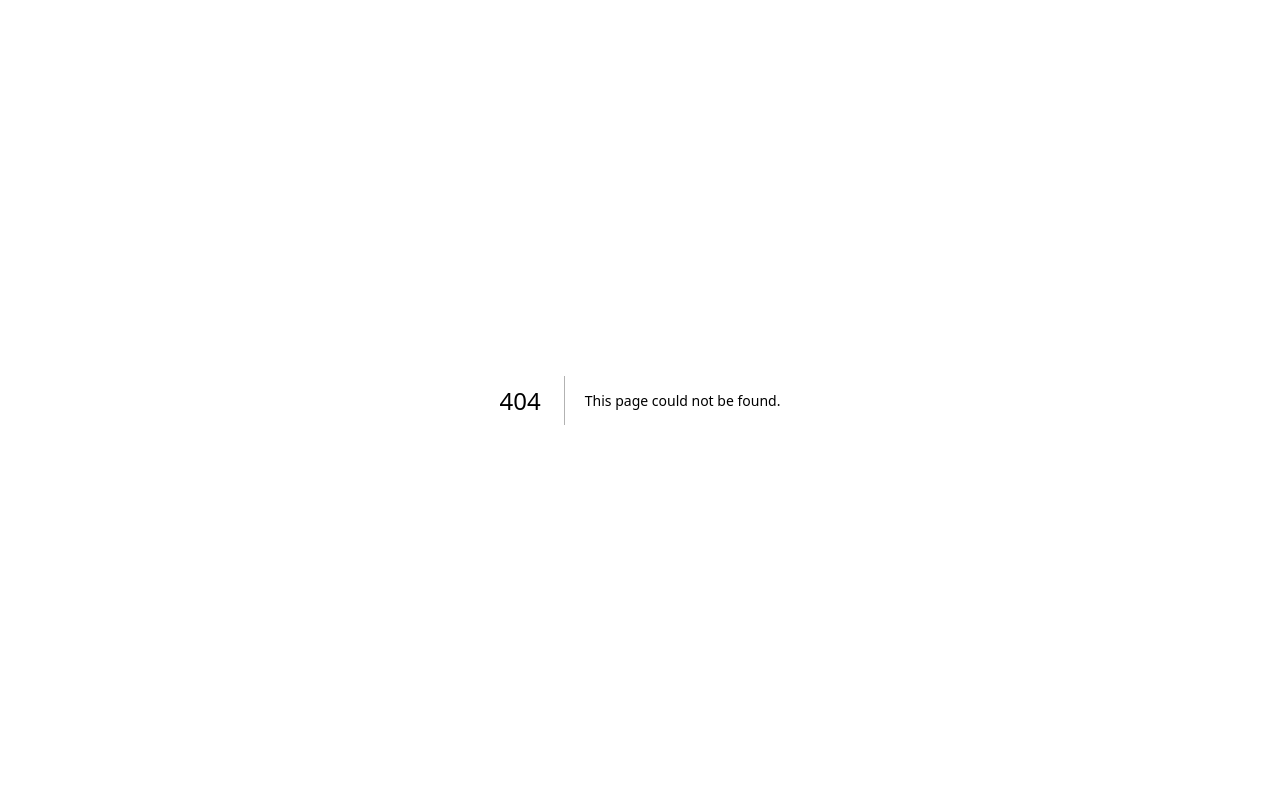
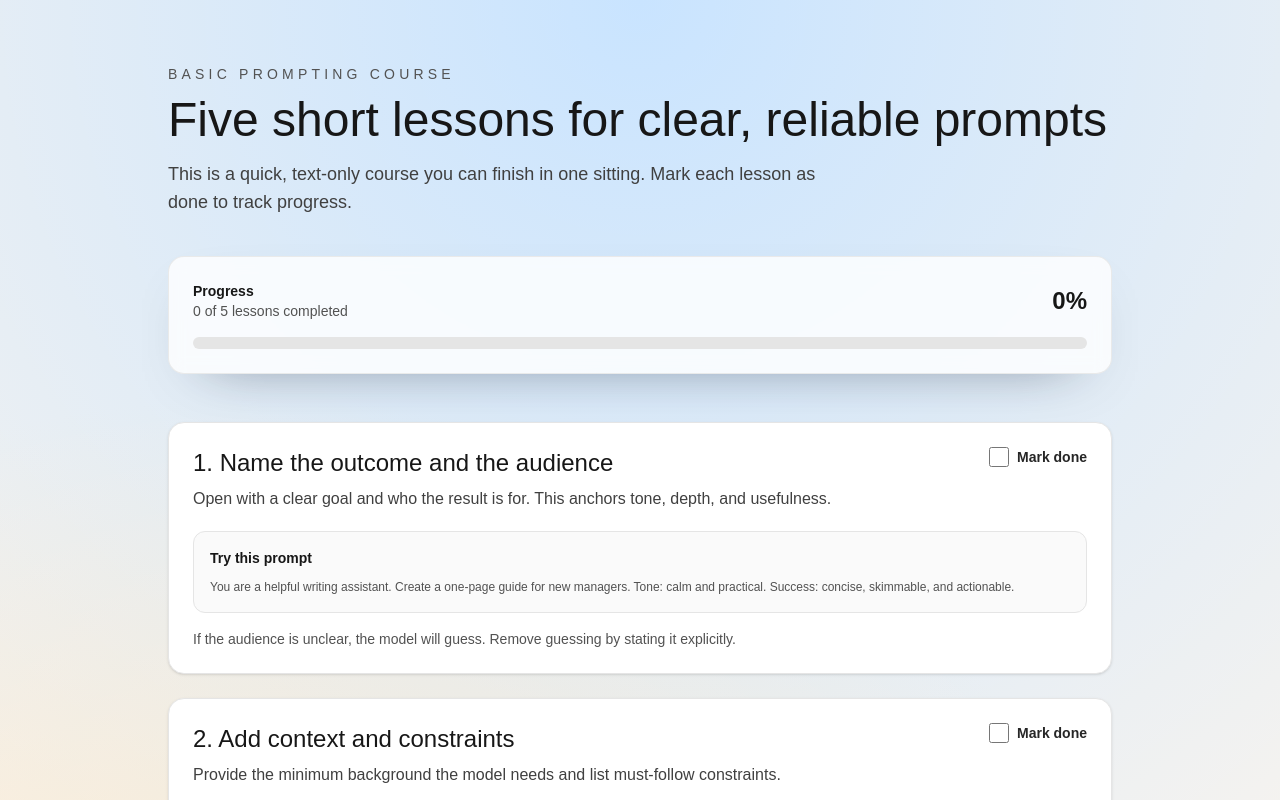
Before and after one commit to solahidris/vibecodeee, a Next.js app: page /basicprompt in a window 1280 px wide. Before the commit this address had no page. Shown: the top 800 px of the page. Built offline with nearby package versions, Linux system fonts and the light colour scheme.

Commit message:
Add basic prompting course page

```diff
--- /dev/null
+++ b/pages/basicprompt.tsx
@@ -0,0 +1,166 @@
+import { useMemo, useState } from "react";
+import { DM_Serif_Display, Sora } from "next/font/google";
+
+const display = DM_Serif_Display({
+  subsets: ["latin"],
+  weight: ["400"],
+  variable: "--font-display",
+});
+
+const body = Sora({
+  subsets: ["latin"],
+  weight: ["300", "400", "600"],
+  variable: "--font-body",
+});
+
+const lessons = [
+  {
+    title: "1. Name the outcome and the audience",
+    summary:
+      "Open with a clear goal and who the result is for. This anchors tone, depth, and usefulness.",
+    template:
+      "You are a helpful writing assistant. Create a one-page guide for new managers. Tone: calm and practical. Success: concise, skimmable, and actionable.",
+    tip:
+      "If the audience is unclear, the model will guess. Remove guessing by stating it explicitly.",
+  },
+  {
+    title: "2. Add context and constraints",
+    summary:
+      "Provide the minimum background the model needs and list must-follow constraints.",
+    template:
+      "Context: team of 6, remote, weekly standups. Constraints: no jargon, avoid sales language, 500 words max.",
+    tip:
+      "Constraints are most effective when they are concrete: length, tone, format, and do-not-include lists.",
+  },
+  {
+    title: "3. Specify structure and format",
+    summary:
+      "Tell it how to organize the output so you can scan or reuse it immediately.",
+    template:
+      "Format: title, 5 bullets, and a closing sentence. Use short sentences. No tables.",
+    tip:
+      "Structure is a shortcut to quality. Ask for headings, bullets, or steps when you need clarity.",
+  },
+  {
+    title: "4. Provide a reference or example",
+    summary:
+      "Show a small example or reference style to reduce ambiguity and speed up alignment.",
+    template:
+      "Write in the style of a friendly internal memo. Example tone: direct, supportive, and concise.",
+    tip:
+      "Examples do not need to be long. Two or three sentences can set the entire style.",
+  },
+  {
+    title: "5. Ask for a quick self-check",
+    summary:
+      "End by requesting a brief self-review so the model verifies alignment before final output.",
+    template:
+      "Before finalizing, check: Does this match the audience and constraints? If not, fix it.",
+    tip:
+      "Self-checks reduce errors and keep the output aligned with your requirements.",
+  },
+];
+
+export default function BasicPromptPage() {
+  const [done, setDone] = useState<boolean[]>(() => lessons.map(() => false));
+
+  const completed = useMemo(() => done.filter(Boolean).length, [done]);
+  const percent = Math.round((completed / lessons.length) * 100);
+
+  return (
+    <div className={`${display.variable} ${body.variable} font-[var(--font-body)]`}>
+      <div className="min-h-screen bg-[#f6f3ef]">
+        <div className="relative overflow-hidden">
+          <div className="absolute inset-0 bg-[radial-gradient(circle_at_top,#c9e4ff,transparent_55%)]" />
+          <div className="absolute inset-0 bg-[radial-gradient(circle_at_20%_80%,#ffe6bf,transparent_60%)]" />
+          <div className="relative mx-auto max-w-5xl px-6 py-16 sm:px-10">
+            <div className="fade-in">
+              <p className="mb-3 text-sm uppercase tracking-[0.3em] text-neutral-600">
+                Basic Prompting Course
+              </p>
+              <h1 className="mb-4 font-[var(--font-display)] text-4xl text-neutral-900 sm:text-5xl">
+                Five short lessons for clear, reliable prompts
+              </h1>
+              <p className="max-w-2xl text-lg text-neutral-700">
+                This is a quick, text-only course you can finish in one sitting. Mark each lesson as done to track
+                progress.
+              </p>
+            </div>
+
+            <div className="mt-10 rounded-2xl border border-neutral-200/80 bg-white/80 p-6 shadow-[0_20px_60px_-40px_rgba(15,23,42,0.7)] backdrop-blur fade-in" style={{ animationDelay: "0.1s" }}>
+              <div className="flex flex-col gap-3 sm:flex-row sm:items-center sm:justify-between">
+                <div>
+                  <p className="text-sm font-semibold text-neutral-900">Progress</p>
+                  <p className="text-sm text-neutral-600">{completed} of {lessons.length} lessons completed</p>
+                </div>
+                <div className="text-2xl font-semibold text-neutral-900">{percent}%</div>
+              </div>
+              <div className="mt-4 h-3 w-full rounded-full bg-neutral-200" aria-label="Course progress">
+                <div
+                  className="h-full rounded-full bg-neutral-900 transition-all duration-500"
+                  style={{ width: `${percent}%` }}
+                />
+              </div>
+            </div>
+
+            <div className="mt-12 grid gap-6">
+              {lessons.map((lesson, index) => (
+                <section
+                  key={lesson.title}
+                  className="fade-in rounded-2xl border border-neutral-200 bg-white p-6 shadow-sm"
+                  style={{ animationDelay: `${0.15 + index * 0.05}s` }}
+                >
+                  <div className="flex flex-col gap-4 sm:flex-row sm:items-start sm:justify-between">
+                    <div>
+                      <h2 className="font-[var(--font-display)] text-2xl text-neutral-900">
+                        {lesson.title}
+                      </h2>
+                      <p className="mt-2 text-neutral-700">{lesson.summary}</p>
+                    </div>
+                    <label className="flex items-center gap-2 text-sm font-semibold text-neutral-800">
+                      <input
+                        type="checkbox"
+                        className="h-5 w-5 accent-neutral-900"
+                        checked={done[index]}
+                        onChange={() =>
+                          setDone((current) =>
+                            current.map((value, i) => (i === index ? !value : value))
+                          )
+                        }
+                      />
+                      Mark done
+                    </label>
+                  </div>
+
+                  <div className="mt-5 rounded-xl border border-neutral-200 bg-neutral-50 p-4">
+                    <p className="text-sm font-semibold text-neutral-900">Try this prompt</p>
+                    <p className="mt-2 text-sm text-neutral-700">
+                      <span className="font-mono text-xs text-neutral-600">{lesson.template}</span>
+                    </p>
+                  </div>
+
+                  <p className="mt-4 text-sm text-neutral-600">{lesson.tip}</p>
+                </section>
+              ))}
+            </div>
+          </div>
+        </div>
+      </div>
+
+      <style jsx>{`
+        .fade-in {
+          opacity: 0;
+          transform: translateY(12px);
+          animation: fadeUp 0.6s ease-out forwards;
+        }
+
+        @keyframes fadeUp {
+          to {
+            opacity: 1;
+            transform: translateY(0);
+          }
+        }
+      `}</style>
+    </div>
+  );
+}
```
